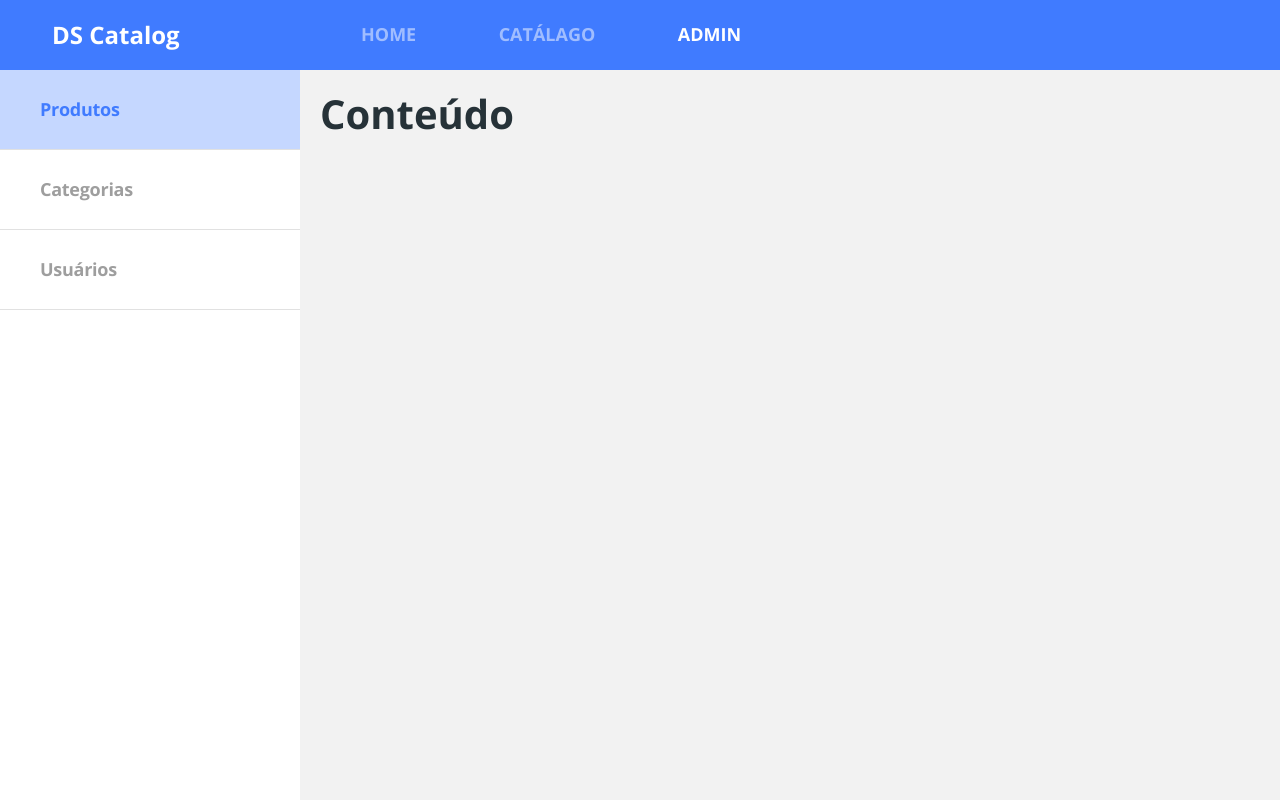
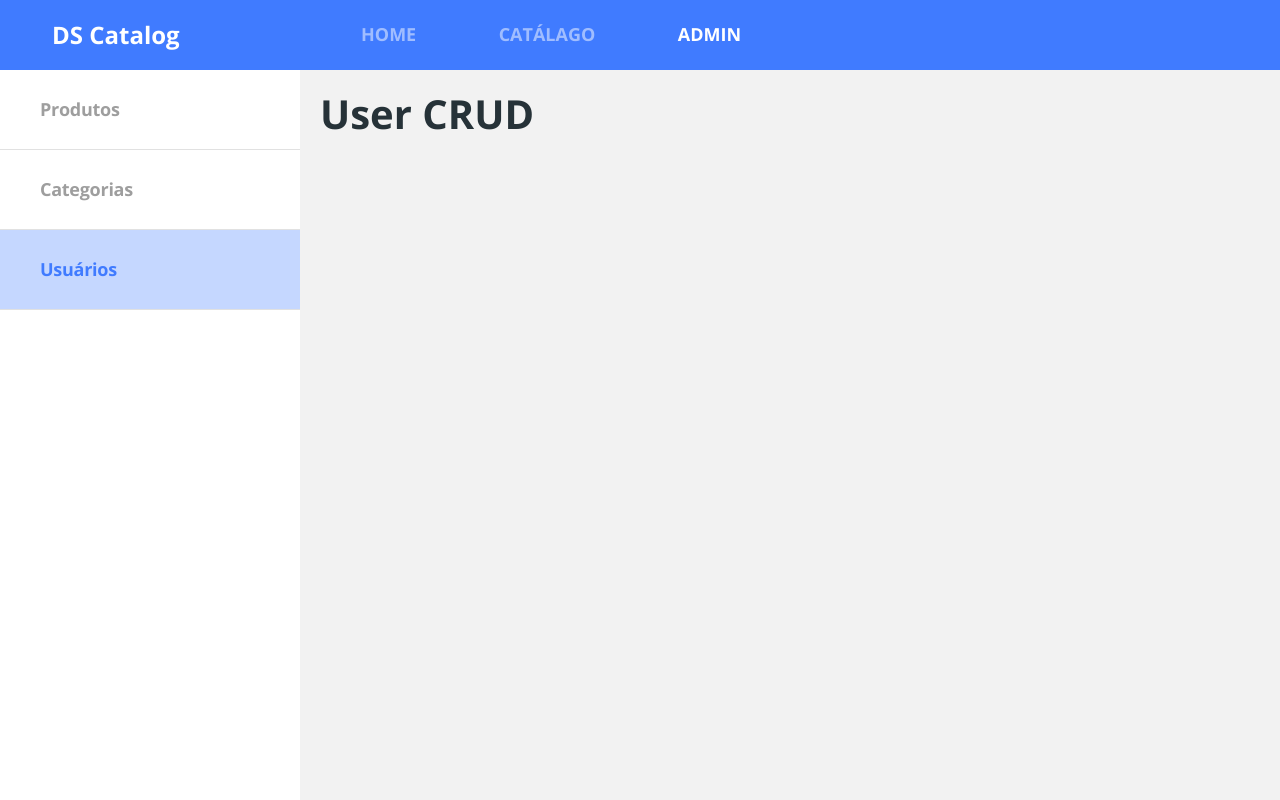
Before and after one commit to jopaulo666/dscatalog-bootcamp, a React (Create React App) app in the folder frontend/: page /admin/users in a window 1280 px wide. Built offline with nearby package versions, Linux system fonts and the light colour scheme; the HTML template or start-up script is replaced by a standard one.

Commit message:
Rotas, redirecionamento, nesting

```diff
--- a/frontend/src/Routes.tsx
+++ b/frontend/src/Routes.tsx
@@ -3,7 +3,7 @@
 import Catalog from "pages/Catalog";
 import Home from "pages/Home";
 import ProductDetails from "pages/ProductDetails";
-import { BrowserRouter, Route, Switch } from "react-router-dom";
+import { BrowserRouter, Redirect, Route, Switch } from "react-router-dom";
 
 const Routes = () => (
     <BrowserRouter>
@@ -18,6 +18,7 @@
             <Route path="/products/:productId">
                 <ProductDetails />
             </Route>
+            <Redirect from="/admin" to="admin/products" exact />
             <Route path="/admin">
                 <Admin />
             </Route>
--- a/frontend/src/pages/Admin/Navbar/index.tsx
+++ b/frontend/src/pages/Admin/Navbar/index.tsx
@@ -1,17 +1,19 @@
 import './styles.css'
+import { NavLink } from 'react-router-dom';
+
 
 const Navbar = () => {
     return (
         <nav className='admin-nav-container'>
             <ul>
                 <li>
-                    <a href="link" className='admin-nav-item active'><p>Produtos</p></a>
+                    <NavLink to="/admin/products" className='admin-nav-item'><p>Produtos</p></NavLink>
                 </li>
                 <li>
-                    <a href="link" className='admin-nav-item'><p>Categorias</p></a>
+                    <NavLink to="/admin/categories" className='admin-nav-item'><p>Categorias</p></NavLink>
                 </li>
                 <li>
-                    <a href="link" className='admin-nav-item'><p>Usuários</p></a>
+                    <NavLink to="/admin/users" className='admin-nav-item'><p>Usuários</p></NavLink>
                 </li>
             </ul>
         </nav>
--- a/frontend/src/pages/Admin/index.tsx
+++ b/frontend/src/pages/Admin/index.tsx
@@ -1,3 +1,4 @@
+import { Route, Switch } from 'react-router-dom';
 import Navbar from './Navbar'
 import './styles.css'
 
@@ -6,7 +7,17 @@
         <div className='admin-container'>
             <Navbar />
             <div className='admin-content'>
-                <h1>Conteúdo</h1>
+                <Switch>
+                    <Route path="/admin/products">
+                        <h1>Product CRUD</h1>
+                    </Route>
+                    <Route path="/admin/categories">
+                        <h1>Category CRUD</h1>
+                    </Route>
+                    <Route path="/admin/users">
+                        <h1>User CRUD</h1>
+                    </Route>
+                </Switch>
             </div>
 
         </div>
```
